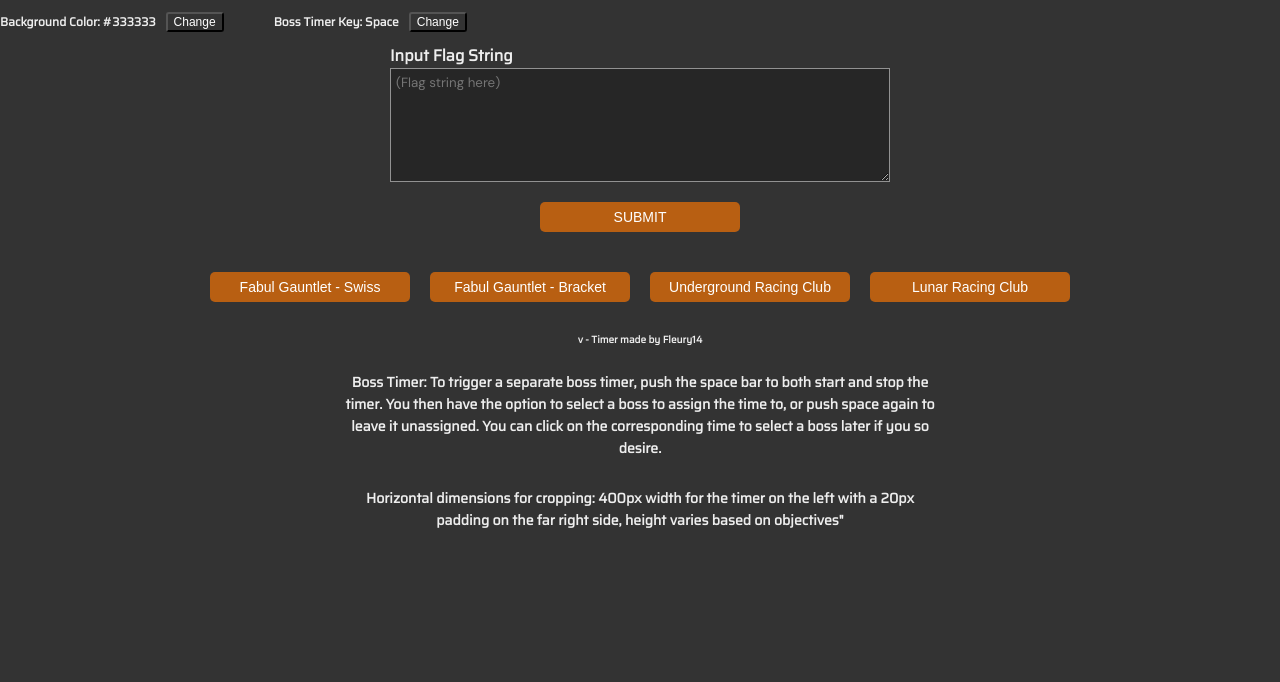
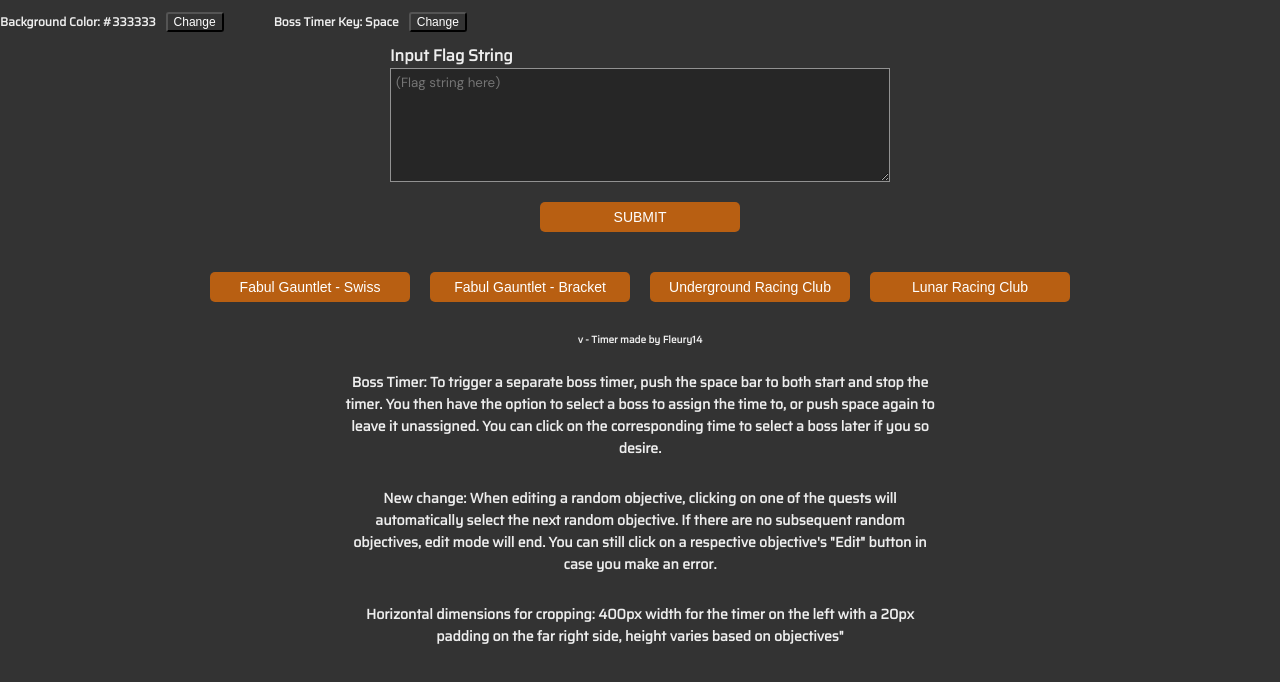
Before and after one commit to Fleury14/v4-timer, a React (Create React App) app: page / in a window 1280 px wide. Shown: the top 682 px of the page. Built offline with nearby package versions, Linux system fonts and the light colour scheme; no server answers.

Commit message:
feat(flag input): updated instructions

```diff
--- a/src/components/flag-input/flag-input.js
+++ b/src/components/flag-input/flag-input.js
@@ -11,6 +11,7 @@ const FlagInputComponent = (props) => {
             <p className="credits">v{process.env.REACT_APP_VERSION} - Timer made by Fleury14</p>
             <div className="flag-input-container">
                 <p className="instructions">Boss Timer: To trigger a separate boss timer, push the space bar to both start and stop the timer. You then have the option to select a boss to assign the time to, or push space again to leave it unassigned. You can click on the corresponding time to select a boss later if you so desire.</p>
+                <p className="instructions">New change: When editing a random objective, clicking on one of the quests will automatically select the next random objective. If there are no subsequent random objectives, edit mode will end. You can still click on a respective objective's "Edit" button in case you make an error.</p>
             </div>
             <div className="flag-input-container">
                 <p className="instructions">Horizontal dimensions for cropping: 400px width for the timer on the left with a 20px padding on the far right side, height varies based on objectives"</p>
```
